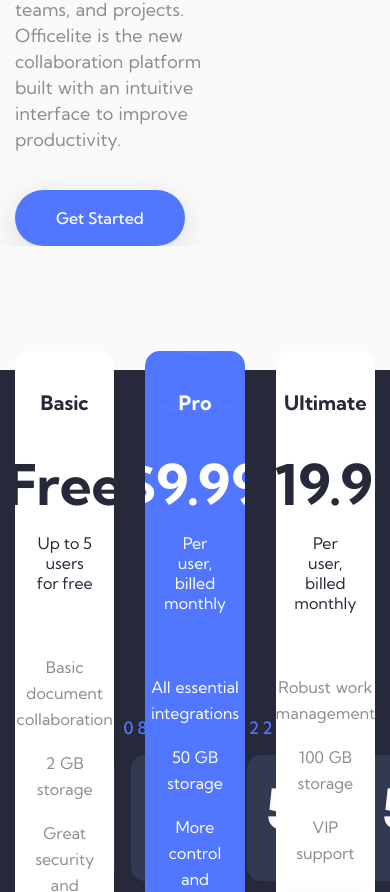
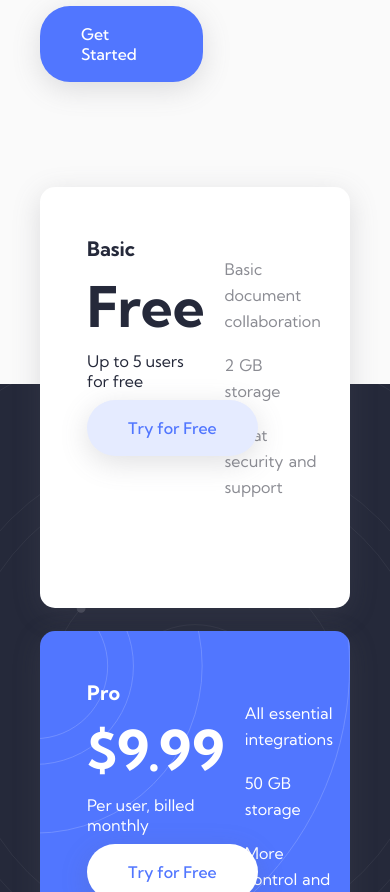
Before and after one commit to jarekTerejko/Officelite-coming-soon-site, a Next.js app: page / in a window 390 px wide. Shown: the part 812-1704 px from the top of the page. Built offline with nearby package versions, Linux system fonts and the light colour scheme.

Commit message:
add tablet styles

```diff
--- a/components/Container/Container.js
+++ b/components/Container/Container.js
@@ -4,4 +4,8 @@
   margin: 0 auto;
   max-width: 114rem;
   padding: 0 1.5rem;
+
+  @media screen and (max-width: 768px) {
+    padding: 0 4rem;
+  }
 `;
--- a/components/Counter/CounterElements.js
+++ b/components/Counter/CounterElements.js
@@ -18,6 +18,11 @@
 export const CounterBoxesWrapper = styled.div`
   margin-top: 17px;
   display: flex;
+
+  @media screen and (max-width: 768px) {
+    margin-top: 24px;
+    margin-bottom: 48px;
+  }
 `;
 
 export const CounterBox = styled.div`
@@ -30,6 +35,10 @@
   padding: 17px 0;
   border-radius: 14px;
   min-width: 100px;
+
+  &:last-of-type {
+    margin-right: 0;
+  }
 `;
 
 export const CounterDigit = styled.h3`
@@ -37,6 +46,7 @@
   color: var(--color-dark-white);
   font-family: "Roboto Mono", monospace;
 `;
+
 export const CounterSpan = styled.span`
   font-size: 16px;
   font-weight: 500;
--- a/components/Footer/FooterElements.js
+++ b/components/Footer/FooterElements.js
@@ -5,6 +5,11 @@
   background: var(--color-dark);
   position: relative;
   overflow: hidden;
+  padding-bottom: 50px;
+
+  @media screen and (max-width: 768px) {
+    min-height: 986px;
+  }
 `;
 
 export const FooterBgPattern = styled.div`
@@ -14,6 +19,12 @@
   top: -487px;
   left: -404px;
   transform: scale(1.41);
+
+  @media screen and (max-width: 768px) {
+    top: 457px;
+    left: 0px;
+    transform: scale(1.9);
+  }
 `;
 
 export const FooterContent = styled.div`
@@ -22,4 +33,18 @@
   justify-content: space-between;
   align-items: center;
   position: relative;
+
+  @media screen and (max-width: 768px) {
+  margin-top: 609px;
+  flex-direction: column;
+  display: flex;
+  text-align: center;
+  }
+
+  @media screen and (max-width: 650px) {
+  margin-top: 700px;
+  }
+  @media screen and (max-width: 560px) {
+  margin-top: 800px;
+  }
 `;
--- a/components/Header/HeaderElements.js
+++ b/components/Header/HeaderElements.js
@@ -4,13 +4,20 @@
   position: relative;
   overflow: hidden;
   position: relative;
+  padding-bottom: 105px;
 `;
 
 export const HeaderBgPattern = styled.div`
   position: absolute;
   right: -350px;
   top: -419px;
-  z-index: 0;
+  z-index: -1;
+
+  @media screen and (max-width: 768px) {
+    max-width: 660px;
+    top: -152px;
+    right: -288px;
+  }
 `;
 
 export const HeaderContent = styled.div`
@@ -23,4 +30,14 @@
 export const HeaderContentColRight = styled.div`
   margin-left: auto;
   transform: translateX(25px);
+
+  @media screen and (max-width: 1140px) {
+    transform: translateX(0);
+  }
+
+  @media screen and (max-width: 768px) {
+    transform: translateX(15px);
+    max-width: 312px;
+    margin-top: 22px;
+  }
 `;
--- a/components/Heading/HeadingPrimary.js
+++ b/components/Heading/HeadingPrimary.js
@@ -10,9 +10,26 @@
   &.pricing-card {
     padding-top: 0;
     margin-bottom: 16px;
+
+    @media screen and (max-width: 768px) {
+      font-size: 56px;
+      margin-bottom: 21px;
+    }
   }
 
   &.pro {
     color: var(--color-white);
   }
+
+  @media screen and (max-width: 1140px) {
+    font-size: 48px;
+    padding-top: 20px;
+  }
+
+  @media screen and (max-width: 768px) {
+    font-size: 40px;
+    padding-top: 0px;
+    line-height: 47px;
+    margin-bottom: 28px;
+  }
 `;
--- a/components/Link/Link.js
+++ b/components/Link/Link.js
@@ -12,6 +12,12 @@
   &.pricing-card {
     background: var(--color-light-grey-2);
     color: var(--color-blue);
+
+    @media screen and (max-width: 768px) {
+      position: absolute;
+      top: 164px;
+      left: 0;
+    }
   }
 
   &.pro {
--- a/components/Main/Main.js
+++ b/components/Main/Main.js
@@ -3,4 +3,8 @@
 export const MainElement = styled.main`
   max-height: 1182px;
   margin-top: -115px;
+
+  @media screen and (max-width: 768px) {
+    max-height: 1205px;
+  }
 `;
--- a/components/Navbar/NavbarElements.js
+++ b/components/Navbar/NavbarElements.js
@@ -7,4 +7,8 @@
 
 export const NavbarContent = styled.div`
   padding-top: 81px;
+
+  @media screen and (max-width: 1140px) {
+    padding-top: 72px;
+  }
 `;
--- a/components/SectionPricing/SectionPricing.js
+++ b/components/SectionPricing/SectionPricing.js
@@ -6,6 +6,8 @@
   SectionPricingBgPatternWrapper,
   SectionPricingCard,
   SectionPricingCardContent,
+  SectionPricingCardContentColLeft,
+  SectionPricingCardContentColRight,
   SectionPricingContent,
   SectionPricingPlanExplanation,
   SectionPricingPlanName,
@@ -64,6 +66,7 @@
                     ""
                   )}
                   <SectionPricingCardContent>
+                    <SectionPricingCardContentColLeft>
                       <SectionPricingPlanName className={card.className}>
                         {card.name}
                       </SectionPricingPlanName>
@@ -73,6 +76,8 @@
                       <SectionPricingPlanExplanation className={card.className}>
                         {card.explanation}
                       </SectionPricingPlanExplanation>
+                    </SectionPricingCardContentColLeft>
+                    <SectionPricingCardContentColRight>
                       <TextRegularElement className={card.className}>
                         {card.mainAdvantage}
                       </TextRegularElement>
@@ -87,6 +92,7 @@
                           Try for Free
                         </LinkElement>
                       </Link>
+                    </SectionPricingCardContentColRight>
                   </SectionPricingCardContent>
                 </SectionPricingCard>
               );
--- a/components/SectionPricing/SectionPricingElements.js
+++ b/components/SectionPricing/SectionPricingElements.js
@@ -8,7 +8,11 @@
   display: grid;
   grid-template-columns: repeat(3, 1fr);
   column-gap: 31px;
-  transform: translateY(105px);
+
+  @media screen and (max-width: 768px) {
+    grid-template-columns: 1fr;
+    gap: 23px;
+  }
 `;
 
 export const SectionPricingCard = styled.div`
@@ -18,19 +22,40 @@
   padding: 39px 20px;
   position: relative;
   overflow: hidden;
+  box-shadow: rgb(100 100 111 / 20%) 0px 7px 29px 0px;
 
   &.pro {
     background: var(--color-blue);
   }
+
+  @media screen and (max-width: 768px) {
+    padding: 49px 47px 73px 47px;
+    min-height: unset;
+    gap: 30px;
+  }
 `;
 
 export const SectionPricingCardContent = styled.div`
-  display: flex;
-  flex-direction: column;
-  align-items: center;
   text-align: center;
   position: relative;
   z-index: 1;
+
+  @media screen and (max-width: 768px) {
+    display: grid;
+    grid-template-columns: 1fr 1fr;
+    text-align: left;
+  }
+`;
+
+export const SectionPricingCardContentColLeft = styled.div``;
+export const SectionPricingCardContentColRight = styled.div`
+  @media screen and (max-width: 768px) {
+    padding: 45px 0px 0px 55px;
+  }
+
+  @media screen and (max-width: 700px) {
+    padding: 20px 0px 0px 20px;
+  }
 `;
 
 export const SectionPricingBgPatternWrapper = styled.div`
@@ -38,6 +63,12 @@
   transform: scale(2.5);
   top: -109px;
   left: 0;
+
+  @media screen and (max-width: 768px) {
+    top: -280px;
+    left: -320px;
+    transform: scale(1);
+  }
 `;
 
 export const SectionPricingPlanName = styled.p`
@@ -49,6 +80,10 @@
   &.pro {
     color: var(--color-white);
   }
+
+  @media screen and (max-width: 768px) {
+    margin-bottom: 22px;
+  }
 `;
 
 export const SectionPricingPlanExplanation = styled.p`
--- a/components/Text/TextRegular.js
+++ b/components/Text/TextRegular.js
@@ -18,4 +18,10 @@
   &.pro {
     color: var(--color-white);
   }
+
+  @media screen and (max-width: 1140px) {
+    font-size: 16px;
+    line-height: 26px;
+    margin-bottom: 23px;
+  }
 `;
```
Also changed, not shown: components/Layout.js (+8 -8 lines). Lines whose indentation alone changed are shown as unchanged.
